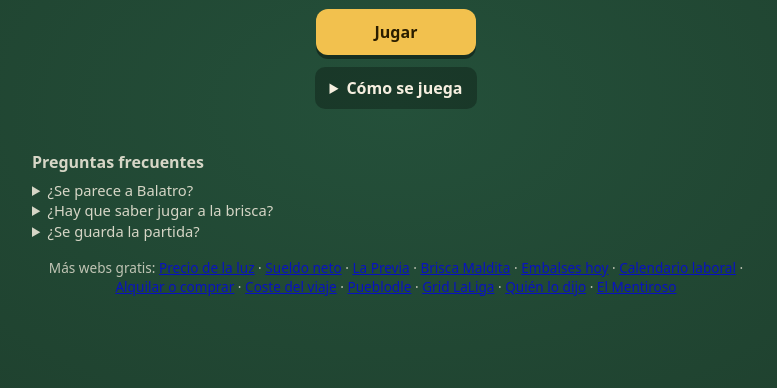
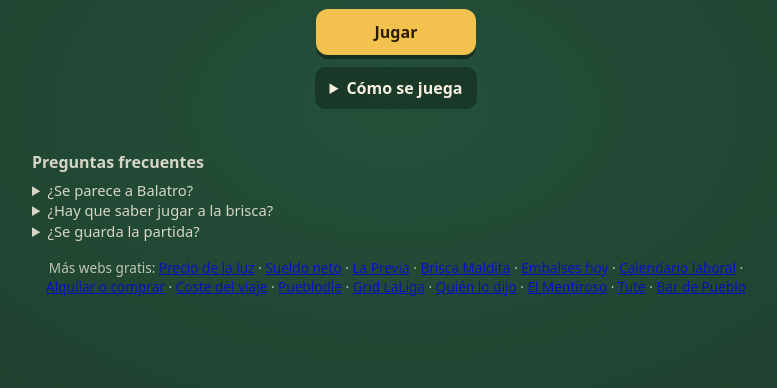
Before and after one commit to adrianezd/brisca-maldita, a plain HTML site: page index.html in a window 1280 px wide. Shown: the part 292-680 px from the top of the page, without its empty margins (244-1021 px from the left). Drawn offline with Linux system fonts and the light colour scheme.

Commit message:
Enlaces entre webs con el Tute y el Bar de Pueblo
Co-Authored-By: Claude Opus 5.5 <noreply@anthropic.com>

```diff
--- a/index.html
+++ b/index.html
@@ -31,7 +31,7 @@
 <div id="app"></div>
 <!-- red -->
 <section class="seo-faq" style="max-width:760px;margin:0 auto;padding:8px 16px;font-size:.92rem;opacity:.85"><h2 style="font-size:1rem">Preguntas frecuentes</h2><details><summary>¿Se parece a Balatro?</summary><p>Sí, la idea es la misma: hacer manos para superar apuestas y comprar comodines, pero con la baraja española.</p></details><details><summary>¿Hay que saber jugar a la brisca?</summary><p>No. Las manos que puntúan se explican en el propio juego.</p></details><details><summary>¿Se guarda la partida?</summary><p>Sí, se guarda en tu navegador y puedes seguirla otro día.</p></details></section>
-<nav class="seo-red" style="max-width:760px;margin:0 auto;padding:8px 16px 28px;font-size:.85rem;opacity:.75;text-align:center">Más webs gratis: <a href="https://adrianezd.github.io/precio-luz-hoy/">Precio de la luz</a> · <a href="https://adrianezd.github.io/sueldo-neto/">Sueldo neto</a> · <a href="https://adrianezd.github.io/la-previa/">La Previa</a> · <a href="https://adrianezd.github.io/brisca-maldita/">Brisca Maldita</a> · <a href="https://adrianezd.github.io/embalses-hoy/">Embalses hoy</a> · <a href="https://adrianezd.github.io/calendario-laboral/">Calendario laboral</a> · <a href="https://adrianezd.github.io/alquilar-o-comprar/">Alquilar o comprar</a> · <a href="https://adrianezd.github.io/coste-viaje/">Coste del viaje</a> · <a href="https://adrianezd.github.io/pueblodle/">Pueblodle</a> · <a href="https://adrianezd.github.io/grid-laliga/">Grid LaLiga</a> · <a href="https://adrianezd.github.io/quien-lo-dijo/">Quién lo dijo</a> · <a href="https://adrianezd.github.io/el-mentiroso/">El Mentiroso</a></nav>
+<nav class="seo-red" style="max-width:760px;margin:0 auto;padding:8px 16px 28px;font-size:.85rem;opacity:.75;text-align:center">Más webs gratis: <a href="https://adrianezd.github.io/precio-luz-hoy/">Precio de la luz</a> · <a href="https://adrianezd.github.io/sueldo-neto/">Sueldo neto</a> · <a href="https://adrianezd.github.io/la-previa/">La Previa</a> · <a href="https://adrianezd.github.io/brisca-maldita/">Brisca Maldita</a> · <a href="https://adrianezd.github.io/embalses-hoy/">Embalses hoy</a> · <a href="https://adrianezd.github.io/calendario-laboral/">Calendario laboral</a> · <a href="https://adrianezd.github.io/alquilar-o-comprar/">Alquilar o comprar</a> · <a href="https://adrianezd.github.io/coste-viaje/">Coste del viaje</a> · <a href="https://adrianezd.github.io/pueblodle/">Pueblodle</a> · <a href="https://adrianezd.github.io/grid-laliga/">Grid LaLiga</a> · <a href="https://adrianezd.github.io/quien-lo-dijo/">Quién lo dijo</a> · <a href="https://adrianezd.github.io/el-mentiroso/">El Mentiroso</a> · <a href="https://adrianezd.github.io/tute/">Tute</a> · <a href="https://adrianezd.github.io/bar-de-pueblo/">Bar de Pueblo</a></nav>
 <!-- /red -->
 <script src="datos.js"></script>
 <script src="script.js"></script>
```
